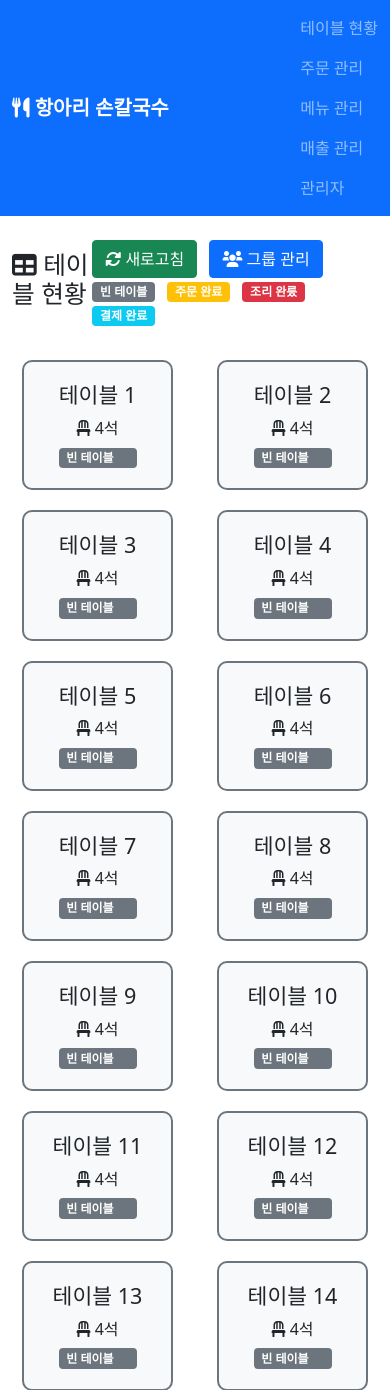
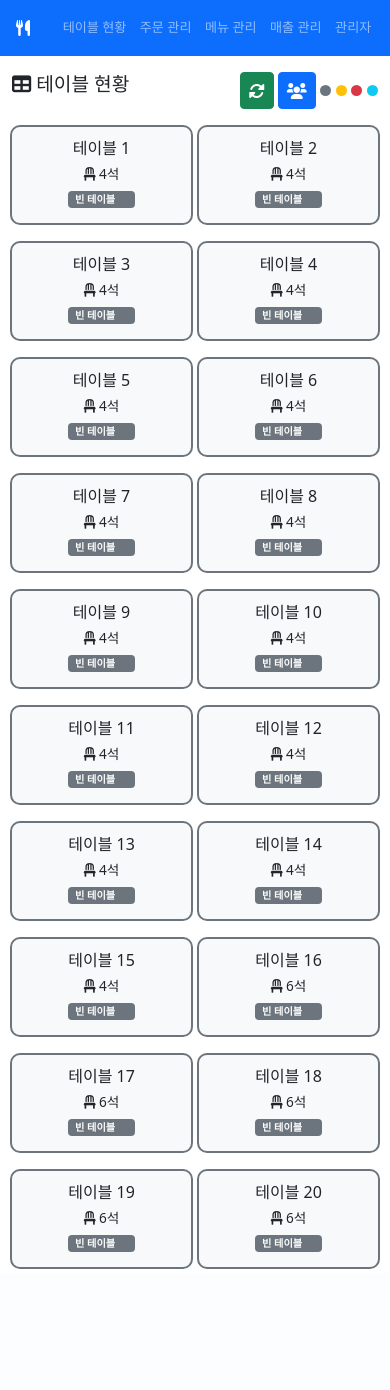
Before and after one commit to 2in1-team39/tableorder, a Django app: page / in a window 390 px wide. Shown: the top 1390 px of the page. After the commit the page ends 1269 px from the top, so only its background shows below. Run offline with Django 5.2, Linux system fonts and the light colour scheme; data comes from the database, SQL or seed files in the repository; data that the repository does not hold is empty; parts of the project's set-up code (start-up, migrations or seed data) failed here and were passed over.

Commit message:
모바일 ui 수정

```diff
--- a/templates/base.html
+++ b/templates/base.html
@@ -23,6 +23,31 @@
         .table-paid { background-color: #d1edff; border-color: #0dcaf0; }
         .table-card:hover { transform: scale(1.05); box-shadow: 0 4px 8px rgba(0,0,0,0.2); }
         .navbar-brand { font-weight: bold; }
+        .app-navbar .container {
+            flex-wrap: nowrap;
+            gap: 0.75rem;
+        }
+        .app-navbar .navbar-brand {
+            flex: 0 1 auto;
+            margin-right: 0;
+            overflow: hidden;
+            text-overflow: ellipsis;
+            white-space: nowrap;
+        }
+        .app-navbar .navbar-nav {
+            flex: 1 1 auto;
+            flex-direction: row;
+            flex-wrap: nowrap;
+            justify-content: flex-end;
+            overflow-x: auto;
+            scrollbar-width: none;
+        }
+        .app-navbar .navbar-nav::-webkit-scrollbar { display: none; }
+        .app-navbar .nav-link {
+            flex: 0 0 auto;
+            padding: 0.5rem 0.65rem;
+            white-space: nowrap;
+        }
         .status-badge:hover {
             opacity: 0.8;
             transform: scale(1.1);
@@ -41,13 +66,25 @@
         .status-badge:hover::after {
             opacity: 1;
         }
+        @media (max-width: 991.98px) {
+            .app-navbar .container { max-width: none; }
+            .app-navbar .navbar-brand { font-size: 1rem; }
+            .app-navbar .nav-link { font-size: 0.9rem; padding: 0.45rem 0.5rem; }
+            .page-container { margin-top: 1rem !important; }
+        }
+        @media (max-width: 575.98px) {
+            .app-navbar .container { gap: 0.35rem; padding-left: 0.75rem; padding-right: 0.75rem; }
+            .app-navbar .brand-name { display: none; }
+            .app-navbar .navbar-brand { flex: 0 0 auto; padding: 0.5rem 0.25rem; }
+            .app-navbar .nav-link { font-size: 0.82rem; padding: 0.5rem 0.42rem; }
+        }
     </style>
 </head>
 <body>
-    <nav class="navbar navbar-expand-lg navbar-dark bg-primary">
+    <nav class="navbar navbar-dark bg-primary app-navbar">
         <div class="container">
             <a class="navbar-brand" href="{% url 'tables:dashboard' %}">
-                <i class="fas fa-utensils"></i> 항아리 손칼국수
+                <i class="fas fa-utensils"></i><span class="brand-name"> 항아리 손칼국수</span>
             </a>
             <div class="navbar-nav">
                 <a class="nav-link" href="{% url 'tables:dashboard' %}">테이블 현황</a>
@@ -59,7 +96,7 @@
         </div>
     </nav>
 
-    <div class="container mt-4">
+    <div class="container mt-4 page-container">
         {% block content %}
         {% endblock %}
     </div>
--- a/templates/tables/dashboard.html
+++ b/templates/tables/dashboard.html
@@ -3,19 +3,73 @@
 {% block title %}테이블 현황 - 항아리 손칼국수{% endblock %}
 
 {% block content %}
-<div class="d-flex justify-content-between align-items-center mb-4">
-    <h2><i class="fas fa-table"></i> 테이블 현황</h2>
-    <div>
-        <button class="btn btn-success me-2" onclick="location.reload()">
-            <i class="fas fa-sync-alt"></i> 새로고침
-        </button>
-        <button class="btn btn-primary me-3" data-bs-toggle="modal" data-bs-target="#groupModal">
-            <i class="fas fa-users"></i> 그룹 관리
-        </button>
-        <span class="badge bg-secondary me-2">빈 테이블</span>
-        <span class="badge bg-warning me-2">주문 완료</span>
-        <span class="badge bg-danger me-2">조리 완룼</span>
-        <span class="badge bg-info">결제 완료</span>
+<style>
+    .dashboard-header {
+        display: flex;
+        align-items: center;
+        justify-content: space-between;
+        gap: 1rem;
+    }
+    .dashboard-title { margin: 0; }
+    .dashboard-controls {
+        display: flex;
+        align-items: center;
+        justify-content: flex-end;
+        gap: 0.5rem;
+        flex-wrap: wrap;
+    }
+    .dashboard-actions, .status-legend {
+        display: flex;
+        align-items: center;
+        gap: 0.35rem;
+        flex-wrap: wrap;
+    }
+    .status-legend-item { margin: 0 !important; }
+    @media (max-width: 991.98px) {
+        .dashboard-header { align-items: flex-start; }
+        .dashboard-title { font-size: 1.45rem; white-space: nowrap; }
+        .dashboard-controls { gap: 0.35rem; }
+        .dashboard-actions .btn { padding: 0.375rem 0.55rem; }
+    }
+    @media (max-width: 575.98px) {
+        .dashboard-header { gap: 0.5rem; margin-bottom: 0.75rem !important; }
+        .dashboard-title { font-size: 1.2rem; }
+        .dashboard-controls { gap: 0.25rem; }
+        .dashboard-actions { gap: 0.25rem; }
+        .dashboard-actions .btn { padding: 0.35rem 0.5rem; }
+        .dashboard-actions .button-label { display: none; }
+        .status-legend { gap: 0.28rem; }
+        .status-legend-item {
+            width: 0.7rem;
+            height: 0.7rem;
+            border-radius: 50%;
+            padding: 0;
+            font-size: 0;
+        }
+        .table-card { min-height: 100px; padding: 12px 6px; margin: 4px -2px; }
+        .table-card h4 { font-size: 1rem; margin-bottom: 0.35rem; }
+        .table-card p { font-size: 0.85rem; }
+        #tables-container { --bs-gutter-x: 0.5rem; --bs-gutter-y: 0.5rem; }
+    }
+</style>
+
+<div class="dashboard-header mb-4">
+    <h2 class="dashboard-title"><i class="fas fa-table"></i> 테이블 현황</h2>
+    <div class="dashboard-controls">
+        <div class="dashboard-actions">
+            <button class="btn btn-success" onclick="location.reload()" title="새로고침">
+                <i class="fas fa-sync-alt"></i><span class="button-label"> 새로고침</span>
+            </button>
+            <button class="btn btn-primary" data-bs-toggle="modal" data-bs-target="#groupModal" title="그룹 관리">
+                <i class="fas fa-users"></i><span class="button-label"> 그룹 관리</span>
+            </button>
+        </div>
+        <div class="status-legend" aria-label="테이블 상태 범례">
+            <span class="badge bg-secondary status-legend-item" title="빈 테이블" aria-label="빈 테이블">빈</span>
+            <span class="badge bg-warning text-dark status-legend-item" title="주문 완료" aria-label="주문 완료">주문</span>
+            <span class="badge bg-danger status-legend-item" title="조리 완료" aria-label="조리 완료">조리</span>
+            <span class="badge bg-info text-dark status-legend-item" title="결제 완료" aria-label="결제 완료">결제</span>
+        </div>
     </div>
 </div>
 
```
